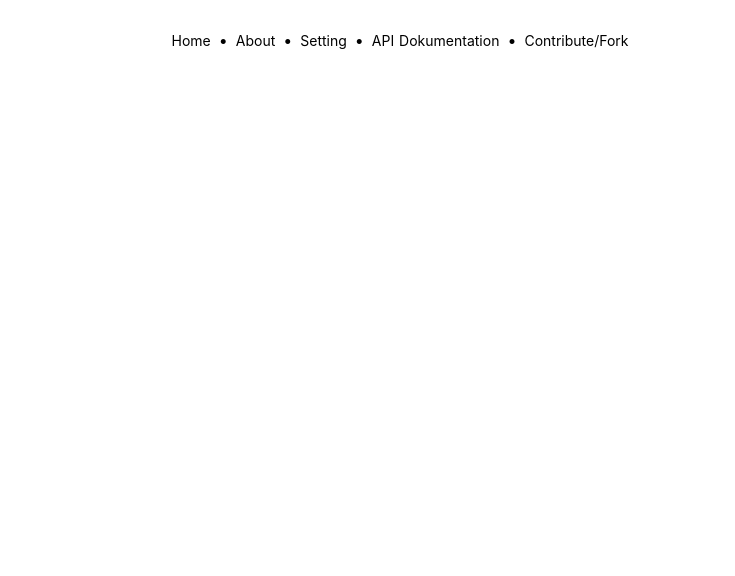
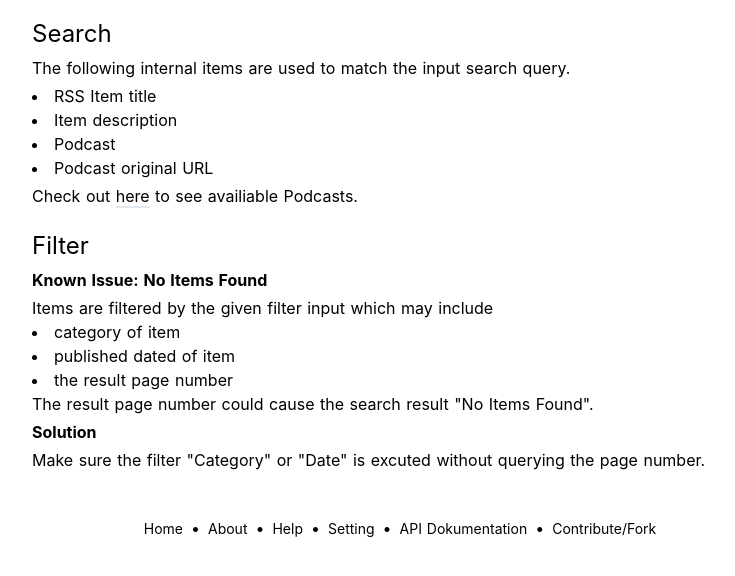
Before and after one commit to tryToCode/podcastclub, a Nuxt app: page /help in a window 1280 px wide. Shown: the top 576 px of the page, without its empty margins (240-975 px from the left). Built offline with nearby package versions, Linux system fonts and the light colour scheme; what vue-tippy would draw is missing.

Commit message:
add help page

```diff
--- a/components/BaseFooter.vue
+++ b/components/BaseFooter.vue
@@ -6,6 +6,10 @@
         <span>•</span>
         <nuxt-link class="text-sm text-black px-2"
             to="/about">About
+        </nuxt-link>
+        <span>•</span>
+        <nuxt-link class="text-sm text-black px-2"
+            to="/help">Help
         </nuxt-link>
         <span>•</span>
         <a class="text-sm text-black px-2" href="#">Setting</a>
--- /dev/null
+++ b/pages/help.vue
@@ -0,0 +1,44 @@
+<template>
+  <div class="max-w-3xl flex flex-col mx-auto justify-center px-4 py-2">
+      <div class="my-2">
+          <h1 class="text-2xl">Search</h1>
+          <p class="py-1">
+              The following internal items are used to match the input search query.
+          </p>
+          <ul class="list-disc list-inside">
+            <li>RSS Item title</li>
+            <li>Item description</li>
+            <li>Podcast</li>
+            <li>Podcast original URL</li>
+            </ul>
+          <p class="py-1">
+              Check out <nuxt-link class="border-b-2" to="/about">here</nuxt-link> to see availiable Podcasts.
+          </p>
+      </div>
+      <div class="my-2">
+          <h1 class="text-2xl">Filter</h1>
+          <p class="py-1 font-bold">
+              Known Issue: No Items Found
+          </p>
+          <p>
+            Items are filtered by the given filter input which may include
+            <ul class="list-disc list-inside">
+                <li>category of item</li>
+                <li>published dated of item</li>
+                <li>the result page number</li>
+            </ul>
+            The result page number could cause the search result "No Items Found".
+          </p>
+          <p class="py-1 font-bold">Solution</p>
+          <p>
+            Make sure the filter "Category" or "Date" is excuted without querying the page number.
+          </p>
+      </div>
+  </div>
+</template>
+
+<script>
+export default {
+
+}
+</script>
--- a/store/index.js
+++ b/store/index.js
@@ -65,8 +65,11 @@ export const actions = {
                  * console.log(error.response.status);
                  * console.log(error.response.headers);
                  */
-                if (error.response.status === 404 && error.response.data.detail === 'Invalid page.')
+                if (error.response.status === 404 && error.response.data.detail === 'Invalid page.') {
                     commit('setItems', [])
+                    commit('setTimer', 0)
+                    commit('setItemsCount', 0)
+                }
             } else if (error.request) {
                 /*
                  * The request was made but no response was received, `error.request`
```
